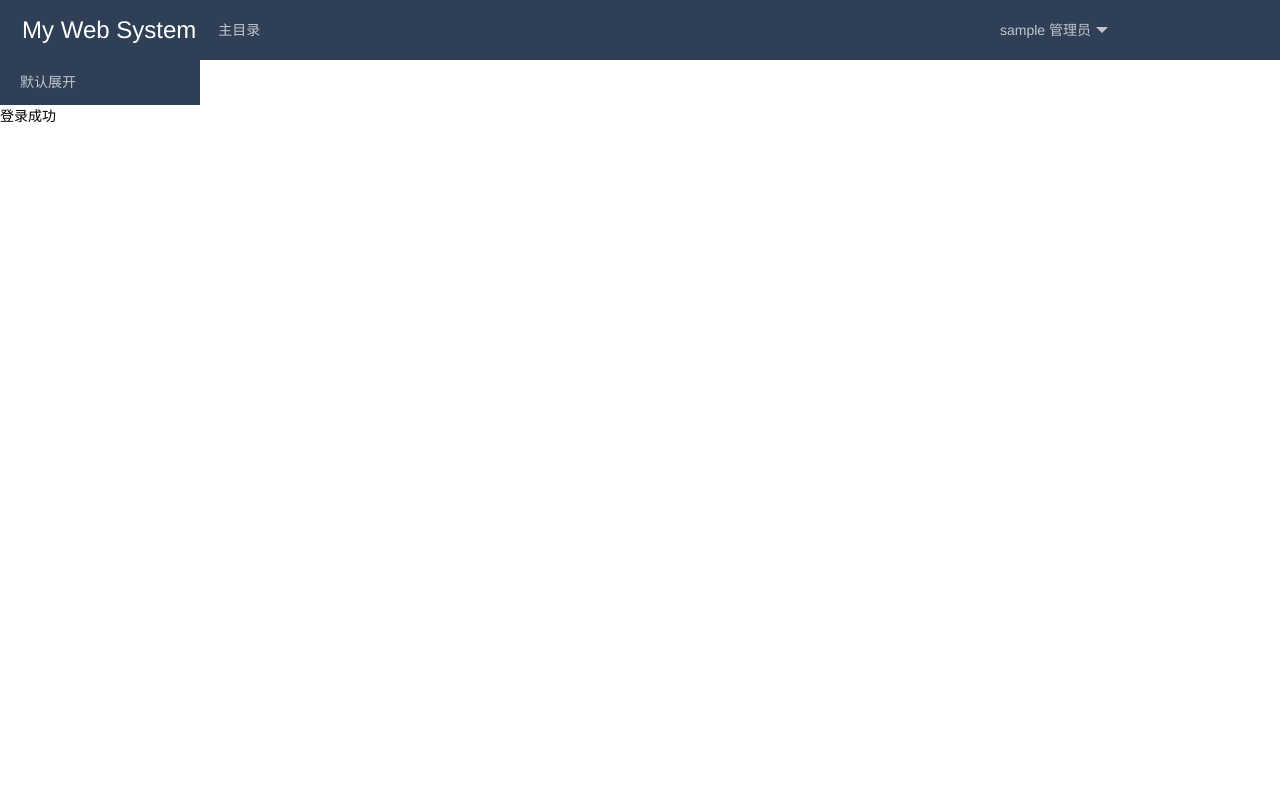
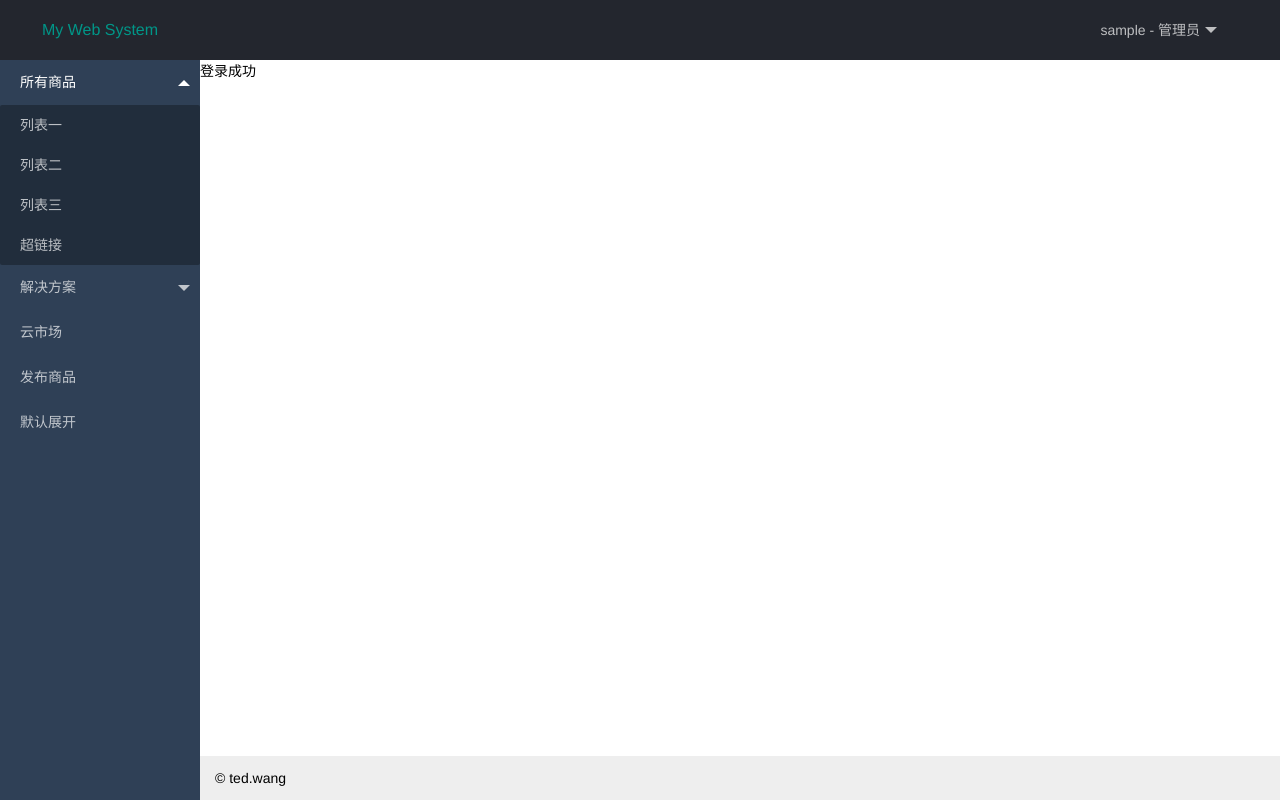
Before and after one commit to zghnwsq/MyWeb, a Django app: template login/templates/login/index.html in a window 1280 px wide. Run offline with Django 3.2, Linux system fonts and the light colour scheme; the template is opened without the code that fills it: values that come from a table or form of the project are taken from there, most other values are stand-ins (such as "Sample title", 1, 10 or a date in 2020).

Commit message:
0.13 work

```diff
--- /dev/null
+++ b/MyWeb/templates/base1.html
@@ -0,0 +1,93 @@
+<!DOCTYPE html>
+<html lang="zh-cn">
+<head>
+    <meta charset="UTF-8">
+    <title>Homepage</title>
+    {% load static %}
+    <link rel="stylesheet" type="text/css" href=" {% static 'css/layui.css' %}">
+    {% block statics %}
+    {% endblock %}
+    <style type="text/css">
+        .layui-nav {
+            border-radius: 0;
+        }
+    </style>
+</head>
+<body class="layui-layout-body">
+    <div class="layui-layout layui-layout-admin">
+        <!--head nav-->
+        <div class="layui-header">
+            <div class="layui-logo">My Web System</div>
+            <!-- header-nav -->
+            <ul class="layui-nav layui-layout-left">
+                {% block head_nav %}
+                {% endblock %}
+            </ul>
+            <ul class="layui-nav layui-layout-right">
+                <li class="layui-nav-item">
+                  <a href="javascript:;">
+                    {{ user_name }} - {{ user_group }}
+                  </a>
+                  <dl class="layui-nav-child">
+                    <dd><a href="">个人中心</a></dd>
+                    <dd><a href="">注销</a></dd>
+                  </dl>
+                </li>
+                <li class="layui-nav-item"><a href=""> </a></li>
+            </ul>
+        </div>
+
+        <!--left-nav-tree-->
+        <div class="layui-side layui-bg-cyan">
+            <div class="layui-side-scroll">
+              <!-- 左侧导航区域（可配合layui已有的垂直导航） -->
+              <ul class="layui-nav layui-nav-tree layui-bg-cyan"  lay-filter="test">
+                <li class="layui-nav-item layui-nav-itemed">
+                  <a class="" href="javascript:;">所有商品</a>
+                  <dl class="layui-nav-child">
+                    <dd><a href="javascript:;">列表一</a></dd>
+                    <dd><a href="javascript:;">列表二</a></dd>
+                    <dd><a href="javascript:;">列表三</a></dd>
+                    <dd><a href="">超链接</a></dd>
+                  </dl>
+                </li>
+                <li class="layui-nav-item">
+                  <a href="javascript:;">解决方案</a>
+                  <dl class="layui-nav-child">
+                    <dd><a href="javascript:;">列表一</a></dd>
+                    <dd><a href="javascript:;">列表二</a></dd>
+                    <dd><a href="">超链接</a></dd>
+                  </dl>
+                </li>
+                <li class="layui-nav-item"><a href="">云市场</a></li>
+                <li class="layui-nav-item"><a href="">发布商品</a></li>
+                  {% block nav_side %}
+                  {% endblock %}
+              </ul>
+            </div>
+        </div>
+
+        <!-- body -->
+        <div class="layui-body">
+        {% block content %}
+        {% endblock %}
+        </div>
+
+        <div class="layui-footer">
+        <!-- footer -->
+        © ted.wang
+        </div>
+
+    </div>
+    {% load static %}
+    <script src="{% static 'layui.all.js' %} " ></script>
+    <script>
+        !function(){
+            var layer = layui.layer;
+            var $ = layui.jquery;
+            var element = layui.element;
+        }();
+
+    </script>
+</body>
+</html>
--- a/login/templates/login/index.html
+++ b/login/templates/login/index.html
@@ -1,4 +1,4 @@
-{% extends "base.html" %}
+{% extends "base1.html" %}
 {% block nav_side %}
     <li class="layui-nav-item">
         <a href="javascript:;">默认展开</a>
```
Also changed, not shown: db.sqlite3, 1 other file.
